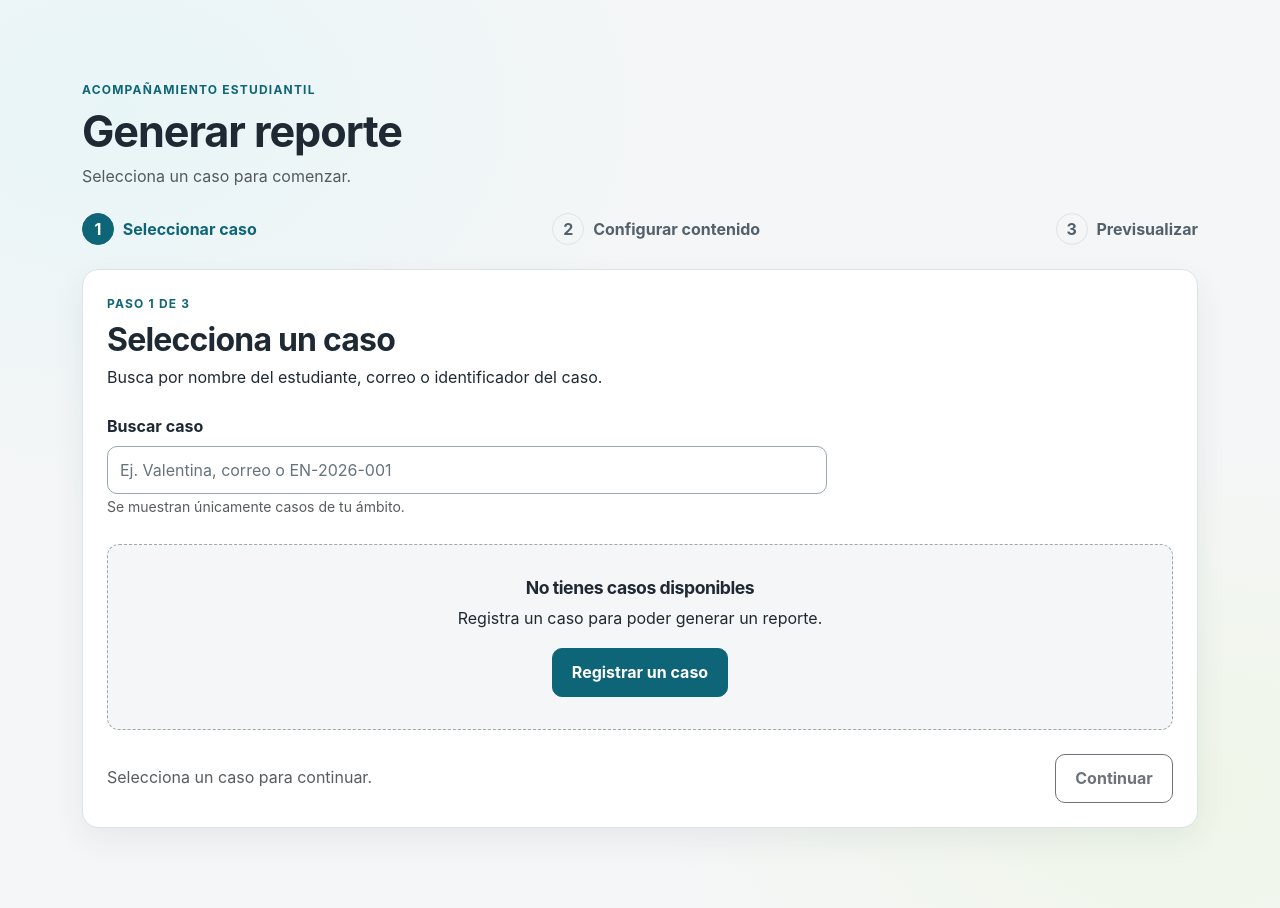
After one commit to davidluna301/Proyecto_Enlace, a Node server app: template src/views/reports/new.ejs in a window 1280 px wide. The commit adds this page. Run offline with Node 20, Linux system fonts and the light colour scheme; the template is opened without the code that fills it, so the values that code supplies are empty; some libraries are stand-ins or nearby versions.

Commit message:
feat(reportes): buscar y seleccionar casos
Co-authored-by: Copilot <223556219+Copilot@users.noreply.github.com>

```diff
--- a/src/app.ts
+++ b/src/app.ts
@@ -12,6 +12,8 @@ import { CasesController } from "./modules/cases/cases.controller";
 import { MockCasesRepository } from "./modules/cases/mock-cases.repository";
 import { CasesService } from "./modules/cases/cases.service";
 import { createCasesRouter } from "./modules/cases/cases.routes";
+import { ReportSelectionController } from "./modules/reports/report-selection.controller";
+import { createReportSelectionRouter } from "./modules/reports/report-selection.routes";
 
 export function createApp(options: { auditDirectory?: string } = {}) {
   const app = express();
@@ -19,6 +21,7 @@ export function createApp(options: { auditDirectory?: string } = {}) {
   const casesService = new CasesService(new MockCasesRepository());
   const authController = new AuthController(authService);
   const casesController = new CasesController(casesService);
+  const reportSelectionController = new ReportSelectionController(casesService);
   const cookieName = "enlace.sid";
 
   app.set("view engine", "ejs");
@@ -78,6 +81,7 @@ export function createApp(options: { auditDirectory?: string } = {}) {
   });
   app.use("/cases", createCasesRouter(casesController, options.auditDirectory));
   app.use("/casos", createCasesRouter(casesController, options.auditDirectory));
+  app.use("/reportes", createReportSelectionRouter(reportSelectionController));
   app.use(notFoundHandler);
   app.use(errorHandler);
 
--- a/src/modules/cases/cases.model.ts
+++ b/src/modules/cases/cases.model.ts
@@ -33,6 +33,7 @@ export interface CaseEvent {
 
 export interface StudentCase {
   id: string;
+  advisorId: string;
   studentName: string;
   program: string;
   status: CaseStatus;
@@ -48,6 +49,7 @@ export interface StudentCase {
 }
 
 export interface NewCase {
+  advisorId: string;
   studentName: string;
   email: string | null;
   tieneCorreoInstitucional: boolean;
--- a/src/modules/cases/mock-cases.repository.ts
+++ b/src/modules/cases/mock-cases.repository.ts
@@ -13,12 +13,14 @@ export class MockCasesRepository implements CasesRepository {
     const search = filter.search?.trim().toLocaleLowerCase("es-CO");
     return this.cases
       .filter((studentCase) => {
+        if (filter.advisorId && studentCase.advisorId !== filter.advisorId)
+          return false;
         if (filter.status && studentCase.status !== filter.status) return false;
         if (filter.program && studentCase.program !== filter.program)
           return false;
         if (
           search &&
-          !`${studentCase.studentName} ${studentCase.id}`
+          !`${studentCase.studentName} ${studentCase.email ?? ""} ${studentCase.contactEmail ?? ""} ${studentCase.id}`
             .toLocaleLowerCase("es-CO")
             .includes(search)
         ) {
--- a/src/public/css/styles.css
+++ b/src/public/css/styles.css
@@ -969,6 +969,155 @@ h3 {
   }
 }
 
+.report-steps {
+  display: flex;
+  justify-content: space-between;
+  gap: 1rem;
+  padding: 0;
+  list-style: none;
+}
+
+.report-steps li {
+  display: flex;
+  align-items: center;
+  gap: 0.55rem;
+  color: var(--color-muted);
+  font-weight: 650;
+}
+
+.report-steps li span {
+  display: grid;
+  width: 2rem;
+  height: 2rem;
+  place-items: center;
+  border: 1px solid var(--color-border);
+  border-radius: 50%;
+}
+
+.report-steps li.is-current {
+  color: var(--color-primary-dark);
+}
+
+.report-steps li.is-current span {
+  color: var(--color-white);
+  background: var(--color-primary-dark);
+  border-color: var(--color-primary-dark);
+}
+
+.report-step-panel {
+  padding: 1.5rem;
+  background: var(--color-white);
+  border: 1px solid var(--color-border);
+  border-radius: 16px;
+  box-shadow: var(--shadow-card);
+}
+
+.report-step-panel h2 {
+  margin-bottom: 0.35rem;
+}
+
+.report-search {
+  max-width: 720px;
+  margin: 1.5rem 0;
+}
+
+.report-case-results {
+  display: grid;
+  grid-template-columns: repeat(2, minmax(0, 1fr));
+  gap: 1rem;
+}
+
+.report-case-option {
+  display: flex;
+  min-width: 0;
+  flex-direction: column;
+  align-items: flex-start;
+  gap: 0.55rem;
+  padding: 1.15rem;
+  color: var(--color-text);
+  text-align: left;
+  background: var(--color-white);
+  border: 1px solid var(--color-border);
+  border-radius: 12px;
+  cursor: pointer;
+  transition:
+    background-color 160ms ease,
+    border-color 160ms ease,
+    box-shadow 160ms ease;
+}
+
+.report-case-option:hover,
+.report-case-option[aria-pressed="true"] {
+  background: var(--color-primary-soft);
+  border-color: var(--color-primary-dark);
+  box-shadow: 0 0 0 2px rgb(14 101 119 / 12%);
+}
+
+.report-case-option:focus-visible {
+  outline: 3px solid var(--color-accent-dark);
+  outline-offset: 3px;
+}
+
+.report-case-option > strong {
+  font-size: 1.1rem;
+}
+
+.report-case-top {
+  display: flex;
+  width: 100%;
+  flex-wrap: wrap;
+  align-items: center;
+  justify-content: space-between;
+  gap: 0.5rem;
+}
+
+.report-navigation {
+  display: flex;
+  align-items: center;
+  justify-content: space-between;
+  gap: 1rem;
+  margin-top: 1.5rem;
+}
+
+.report-navigation .btn {
+  min-height: 44px;
+}
+
+.report-empty {
+  grid-column: 1 / -1;
+  padding: 2rem;
+  text-align: center;
+  background: var(--color-surface);
+  border: 1px dashed #9aa8af;
+  border-radius: 12px;
+}
+
+.report-empty h3 {
+  font-size: 1.1rem;
+}
+
+.report-loading {
+  color: var(--color-primary-dark);
+  font-weight: 650;
+}
+
+@media (max-width: 767.98px) {
+  .report-case-results {
+    grid-template-columns: 1fr;
+  }
+
+  .report-steps li {
+    flex-direction: column;
+    align-items: flex-start;
+    font-size: 0.8rem;
+  }
+
+  .report-navigation {
+    align-items: stretch;
+    flex-wrap: wrap;
+  }
+}
+
 @media (max-width: 575.98px) {
   .brand-institution {
     height: 32px;
--- /dev/null
+++ b/src/public/js/report-flow.js
@@ -0,0 +1,185 @@
+(() => {
+  const root = document.getElementById("report-flow");
+  if (!root) return;
+
+  const statusLabels = JSON.parse(root.dataset.statusLabels);
+  const urgencyLabels = JSON.parse(root.dataset.urgencyLabels);
+  const search = document.getElementById("report-search");
+  const results = document.getElementById("report-case-results");
+  const searchLoading = document.getElementById("report-search-loading");
+  const selectedCaseLabel = document.getElementById("selected-case-label");
+  const continueButton = document.getElementById("report-continue");
+  const errorMessage = document.getElementById("report-error");
+  const announcement = document.getElementById("report-announcement");
+  let selectedCase = null;
+  let timer;
+  let pending;
+  let sequence = 0;
+
+  function makeNode(tagName, className, text) {
+    const node = document.createElement(tagName);
+    if (className) node.className = className;
+    if (text !== undefined) node.textContent = text;
+    return node;
+  }
+
+  function updateSelection() {
+    results.querySelectorAll("[data-case-id]").forEach((button) => {
+      button.setAttribute(
+        "aria-pressed",
+        button.dataset.caseId === selectedCase?.id ? "true" : "false",
+      );
+    });
+    continueButton.disabled = !selectedCase;
+    selectedCaseLabel.textContent = selectedCase
+      ? `Caso seleccionado: ${selectedCase.studentName} · ${selectedCase.id}`
+      : "Selecciona un caso para continuar.";
+  }
+
+  function renderCases(items, query) {
+    results.replaceChildren();
+    if (!items.length) {
+      const empty = makeNode("div", "report-empty");
+      empty.append(
+        makeNode(
+          "h3",
+          "",
+          query
+            ? "No encontramos coincidencias"
+            : "No tienes casos disponibles",
+        ),
+        makeNode(
+          "p",
+          "",
+          query
+            ? "Prueba con otro nombre, correo o identificador."
+            : "Registra un caso para poder generar un reporte.",
+        ),
+      );
+      if (!query) {
+        const link = makeNode(
+          "a",
+          "btn btn-primary-action",
+          "Registrar un caso",
+        );
+        link.href = "/casos/nuevo";
+        empty.append(link);
+      }
+      results.append(empty);
+      return;
+    }
+
+    items.forEach((item) => {
+      const button = makeNode("button", "report-case-option");
+      button.type = "button";
+      button.dataset.caseId = item.id;
+      button.dataset.caseName = item.studentName;
+      button.dataset.caseProgram = item.program;
+      button.dataset.caseStatus = item.status;
+      button.dataset.caseUrgency = item.urgency;
+      button.setAttribute(
+        "aria-pressed",
+        item.id === selectedCase?.id ? "true" : "false",
+      );
+      const top = makeNode("span", "report-case-top");
+      top.append(makeNode("span", "case-id", item.id));
+      const urgency = makeNode(
+        "span",
+        `urgency-chip urgency-${item.urgency.toLowerCase()}`,
+      );
+      const icon = makeNode(
+        "span",
+        "",
+        item.urgency === "ALTA" ? "!" : item.urgency === "MEDIA" ? "◷" : "✓",
+      );
+      icon.setAttribute("aria-hidden", "true");
+      urgency.append(
+        icon,
+        document.createTextNode(` Urgencia ${urgencyLabels[item.urgency]}`),
+      );
+      top.append(urgency);
+      const status = makeNode(
+        "span",
+        `status-chip status-${item.status.toLowerCase()}`,
+      );
+      status.append(
+        document.createTextNode(statusLabels[item.status] || item.status),
+      );
+      button.append(
+        top,
+        makeNode("strong", "", item.studentName),
+        makeNode("span", "", item.program),
+        status,
+      );
+      results.append(button);
+    });
+  }
+
+  async function searchCases(query) {
+    if (pending) pending.abort();
+    pending = new AbortController();
+    const current = ++sequence;
+    searchLoading.hidden = false;
+    results.setAttribute("aria-busy", "true");
+    try {
+      const params = new URLSearchParams();
+      if (query) params.set("q", query);
+      const response = await fetch(`/reportes/casos?${params}`, {
+        signal: pending.signal,
+        headers: { Accept: "application/json" },
+      });
+      if (!response.ok) throw new Error("search");
+      const data = await response.json();
+      if (current !== sequence) return;
+      renderCases(data.items, query);
+      announcement.textContent = `${data.total} ${data.total === 1 ? "caso encontrado" : "casos encontrados"}.`;
+    } catch (error) {
+      if (error.name !== "AbortError" && current === sequence) {
+        errorMessage.textContent =
+          "No pudimos buscar casos. Inténtalo de nuevo o recarga la página.";
+        errorMessage.hidden = false;
+      }
+    } finally {
+      if (current === sequence) {
+        searchLoading.hidden = true;
+        results.removeAttribute("aria-busy");
+      }
+    }
+  }
+
+  results.addEventListener("click", (event) => {
+    const button = event.target.closest("[data-case-id]");
+    if (!button) return;
+    selectedCase = {
+      id: button.dataset.caseId,
+      studentName: button.dataset.caseName,
+      status: button.dataset.caseStatus,
+    };
+    updateSelection();
+  });
+
+  search.addEventListener("input", () => {
+    clearTimeout(timer);
+    if (pending) pending.abort();
+    sequence += 1;
+    searchLoading.hidden = false;
+    results.setAttribute("aria-busy", "true");
+    timer = setTimeout(() => searchCases(search.value.trim()), 275);
+  });
+
+  continueButton.addEventListener("click", () => {
+    if (!selectedCase) return;
+    document.querySelector('[data-step="1"]').hidden = true;
+    document.querySelector('[data-step="2"]').hidden = false;
+    document.getElementById("report-case-context").textContent =
+      `Caso seleccionado: ${selectedCase.studentName} · ${statusLabels[selectedCase.status]}`;
+    document.getElementById("report-config-title").focus();
+    window.scrollTo({ top: 0, behavior: "smooth" });
+  });
+
+  document.querySelector('[data-go-to="1"]').addEventListener("click", () => {
+    document.querySelector('[data-step="2"]').hidden = true;
+    document.querySelector('[data-step="1"]').hidden = false;
+    document.getElementById("report-case-title").focus();
+  });
+})();
--- /dev/null
+++ b/src/views/reports/new.ejs
@@ -0,0 +1,82 @@
+<section
+  class="container py-5 report-flow"
+  id="report-flow"
+  data-status-labels="<%= JSON.stringify(statusLabels) %>"
+  data-urgency-labels="<%= JSON.stringify(urgencyLabels) %>"
+>
+  <div class="page-heading">
+    <div>
+      <p class="eyebrow">Acompañamiento estudiantil</p>
+      <h1>Generar reporte</h1>
+      <p class="text-muted mb-0">Selecciona un caso para comenzar.</p>
+    </div>
+  </div>
+  <ol class="report-steps mt-4" aria-label="Pasos para generar el reporte">
+    <li class="is-current" data-step-indicator="1" aria-current="step"><span>1</span> Seleccionar caso</li>
+    <li data-step-indicator="2"><span>2</span> Configurar contenido</li>
+    <li data-step-indicator="3"><span>3</span> Previsualizar</li>
+  </ol>
+  <div class="report-alert" id="report-error" role="alert" hidden></div>
+  <p class="visually-hidden" id="report-announcement" aria-live="polite"></p>
+
+  <section class="report-step-panel mt-4" data-step="1" aria-labelledby="report-case-title">
+    <div>
+      <p class="eyebrow">Paso 1 de 3</p>
+      <h2 id="report-case-title" tabindex="-1">Selecciona un caso</h2>
+      <p>Busca por nombre del estudiante, correo o identificador del caso.</p>
+    </div>
+    <div class="report-search">
+      <label class="form-label" for="report-search">Buscar caso</label>
+      <input class="form-control" id="report-search" type="search" autocomplete="off" placeholder="Ej. Valentina, correo o EN-2026-001">
+      <span class="form-text">Se muestran únicamente casos de tu ámbito.</span>
+    </div>
+    <p class="report-loading" id="report-search-loading" role="status" hidden>Buscando casos…</p>
+    <div class="report-case-results" id="report-case-results" aria-label="Resultados de casos">
+      <% if (cases.length) { %>
+        <% cases.forEach((studentCase) => { %>
+          <button
+            class="report-case-option"
+            type="button"
+            data-case-id="<%= studentCase.id %>"
+            data-case-name="<%= studentCase.studentName %>"
+            data-case-program="<%= studentCase.program %>"
+            data-case-status="<%= studentCase.status %>"
+            data-case-urgency="<%= studentCase.urgency %>"
+            aria-pressed="false"
+          >
+            <span class="report-case-top">
+              <span class="case-id"><%= studentCase.id %></span>
+              <span class="urgency-chip urgency-<%= studentCase.urgency.toLowerCase() %>"><span aria-hidden="true"><%= studentCase.urgency === 'ALTA' ? '!' : studentCase.urgency === 'MEDIA' ? '◷' : '✓' %></span> Urgencia <%= urgencyLabels[studentCase.urgency] %></span>
+            </span>
+            <strong><%= studentCase.studentName %></strong>
+            <span><%= studentCase.program %></span>
+            <span class="status-chip status-<%= studentCase.status.toLowerCase() %>"><span aria-hidden="true"><%= statusIcons[studentCase.status] %></span><%= statusLabels[studentCase.status] %></span>
+          </button>
+        <% }) %>
+      <% } else { %>
+        <div class="report-empty">
+          <h3>No tienes casos disponibles</h3>
+          <p>Registra un caso para poder generar un reporte.</p>
+          <a class="btn btn-primary-action" href="/casos/nuevo">Registrar un caso</a>
+        </div>
+      <% } %>
+    </div>
+    <div class="report-navigation">
+      <span class="text-muted" id="selected-case-label">Selecciona un caso para continuar.</span>
+      <button class="btn btn-primary-action" id="report-continue" type="button" disabled>Continuar</button>
+    </div>
+  </section>
+
+  <section class="report-step-panel mt-4" data-step="2" aria-labelledby="report-config-title" hidden>
+    <div>
+      <p class="eyebrow">Paso 2 de 3</p>
+      <h2 id="report-config-title" tabindex="-1">Configura el contenido</h2>
+      <p id="report-case-context"></p>
+      <p>La selección de secciones estará disponible en el siguiente entregable.</p>
+    </div>
+    <div class="report-navigation">
+      <button class="btn btn-outline-secondary" type="button" data-go-to="1">Volver a seleccionar</button>
+    </div>
+  </section>
+  <script src="/js/report-flow.js" defer></script>
+</section>
```
Also changed, not shown: src/data/cases.mock.ts (+10 -0 lines), src/modules/cases/cases.controller.ts (+9 -2 lines), src/modules/cases/cases.service.ts (+16 -2 lines), src/modules/reports/report-selection.controller.ts (added, +69 -0 lines), src/modules/reports/report-selection.routes.ts (added, +14 -0 lines), src/tests/cases.test.ts (+9 -0 lines), src/tests/http.test.ts (+29 -0 lines).
